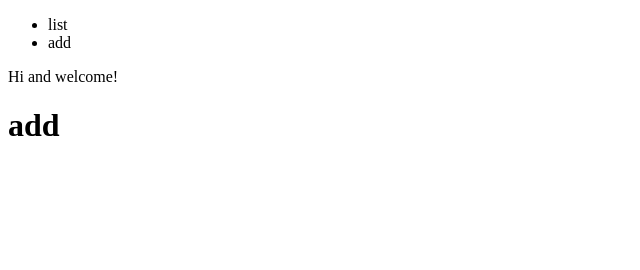
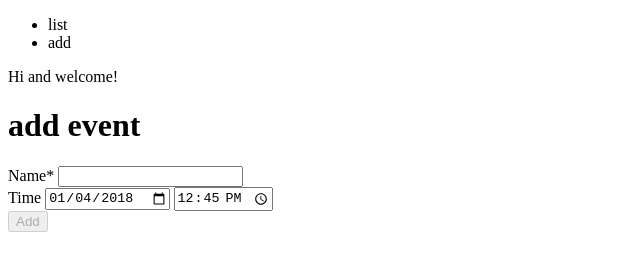
Before and after one commit to kuzditomi/event-finder, a website: page index.html at #!/home/add in a window 1280 px wide. Shown: the whole page, without its empty margins (0-640 px from the left). Drawn offline with nearby package versions, Linux system fonts and the light colour scheme; some packages are replaced by stand-ins of ours.

Commit message:
add form started

```diff
--- a/add.html
+++ b/add.html
@@ -1,3 +1,18 @@
 <h1>
-    add
+    add event
 </h1>
+<div ng-form="formcontrol" ng-submit="onAdd()">
+    <div>
+        <label>Name*</label>
+        <input type="text" name="name" required ng-model="event.name">
+        <span class="error" ng-if="formcontrol.name.$invalid && formcontrol.name.$touched">Please add name</span>
+    </div>
+    <div>
+        <label>Time</label>
+        <input type="date" ng-model="event.date">
+        <input type="time" ng-model="event.time">
+    </div>
+    <div>
+        <button type="submit" ng-disabled="formcontrol.$invalid">Add</button>
+    </div>
+</form>
--- /dev/null
+++ b/add.js
@@ -0,0 +1,17 @@
+app.controller('eventAdd', [
+    '$scope',
+    function (scope) {
+        var now = new Date();
+        now.setSeconds(0);
+        now.setMilliseconds(0);
+
+        scope.event = {
+            date: now,
+            time: now
+        };
+
+        scope.onAdd = function () {
+            console.log(scope.event)
+        };
+    }
+]);
--- a/app.js
+++ b/app.js
@@ -16,9 +16,7 @@ app.config([
         .state('home.add', {
             url: '/add',
             templateUrl: 'add.html',
-            controller: function($scope){
-
-            }
+            controller: 'eventAdd'
         });
     }
 ]);
--- a/index.html
+++ b/index.html
@@ -24,5 +24,6 @@
     </script>
     <script src="app.js"></script>
     <script src="event-list.js"></script>
+    <script src="add.js"></script>
 </body>
 </html>
```
